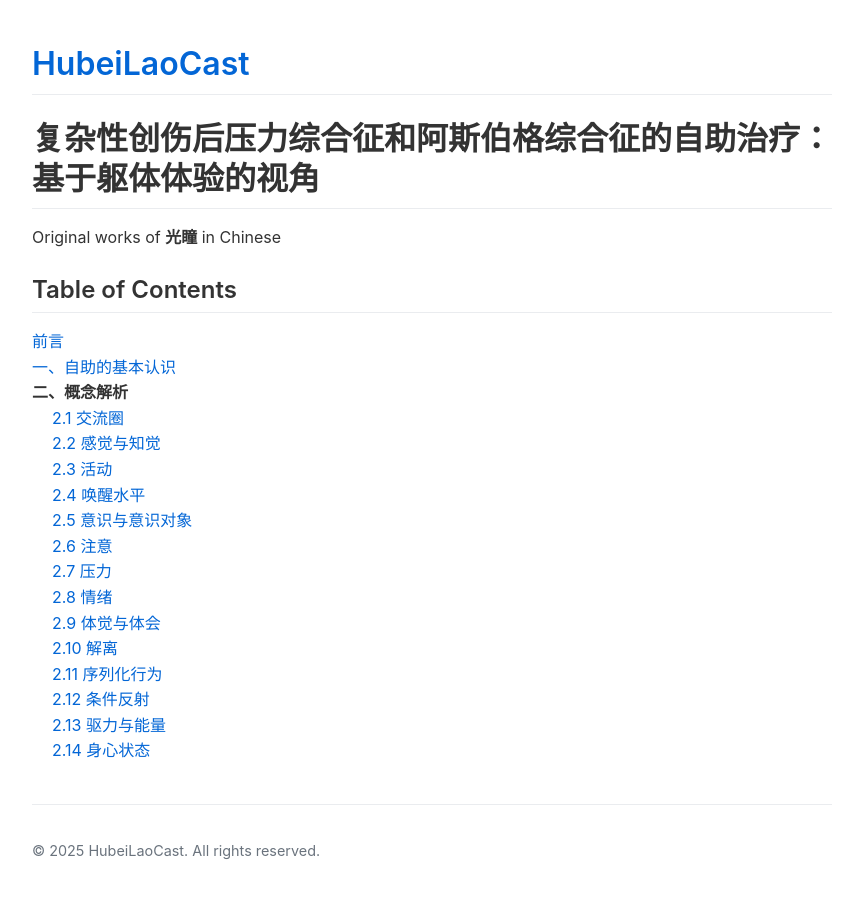
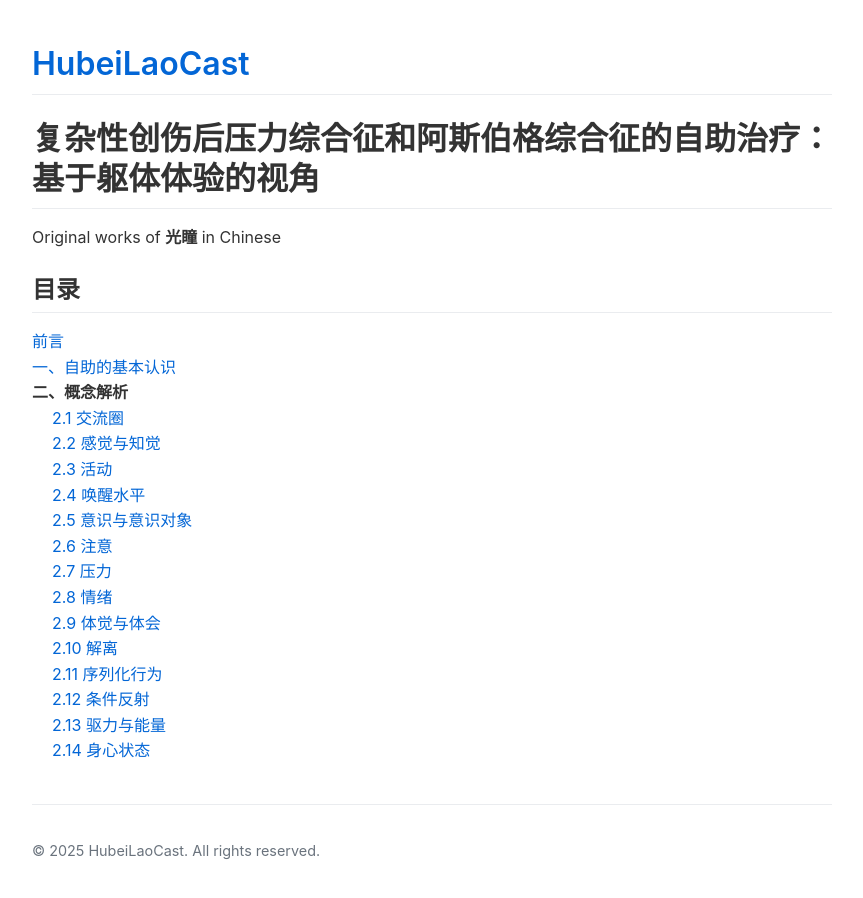
Before and after one commit to HubeiLaoCast/HubeiLaoCast.github.io, a Jekyll site: the page built from cptsd_healing.md, in a window 1280 px wide. Shown: the whole page, without its empty margins (208-1071 px from the left). Built offline with Jekyll 4.4.1, drawn with Linux system fonts in a browser that asks for light colours.

Commit message:
fix TOC of cptsd_healing

```diff
--- a/cptsd_healing.md
+++ b/cptsd_healing.md
@@ -15,7 +15,7 @@ layout: default
 {% endcomment %}
 {% assign pages_by_chapter = all_pages_sorted | group_by: 'chapter_title' %}
 
-<h2>Table of Contents</h2>
+<h2>目录</h2>
 
 <ul style="list-style-type: none; padding-left: 0;">
   {% for chapter in pages_by_chapter %}
```
